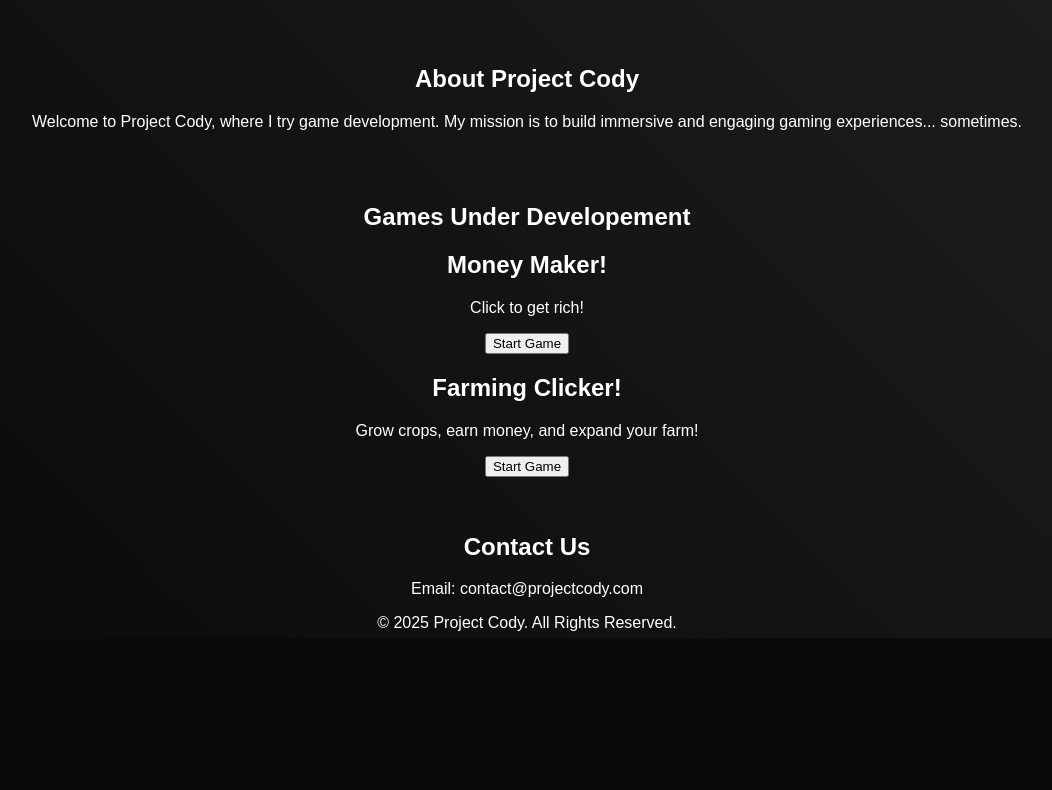
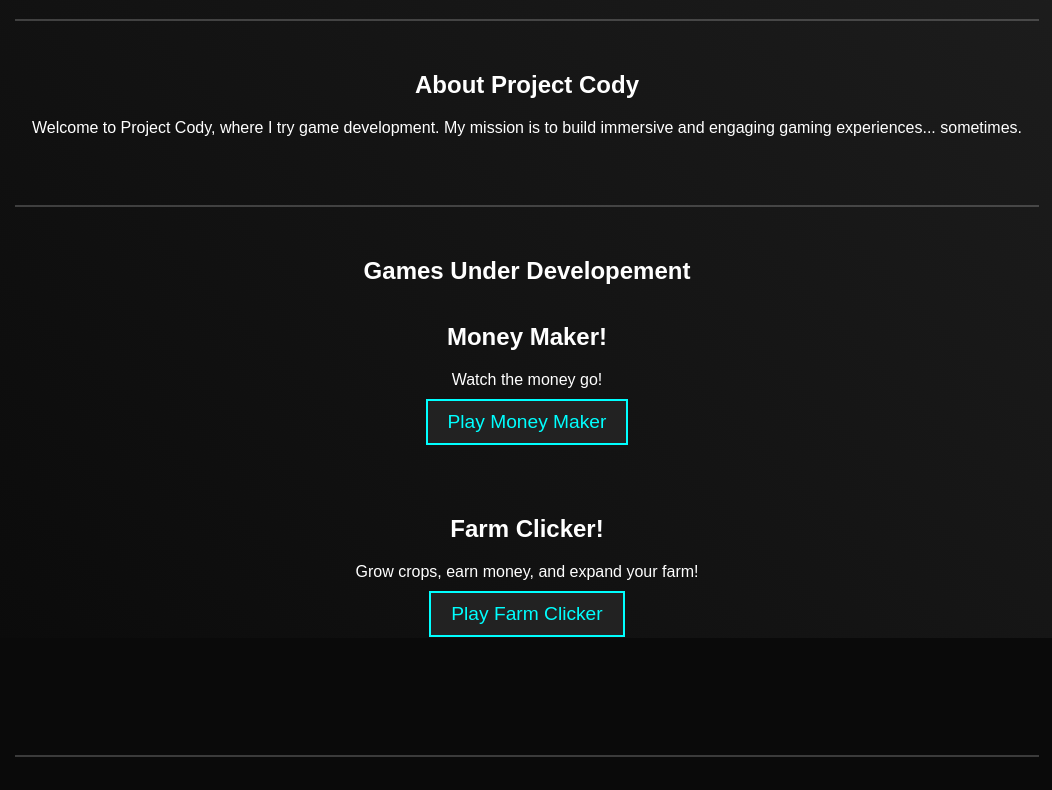
Before and after one commit to codygaffney/ProjectCody, a plain HTML site: page index.html in a window 1280 px wide. Shown: the part 162-952 px from the top of the page, without its empty margins (113-1165 px from the left). Before the commit the page ends 810 px from the top, so only its background shows below. Drawn offline with Linux system fonts and the light colour scheme.

Commit message:
changed some css to make the webpage clearer

```diff
--- a/index.html
+++ b/index.html
@@ -37,14 +37,17 @@
 
   <section id="features">
     <h1>Games Under Developement</h1>
+    <br>
+
     <h2>Money Maker!</h2>
-    <p>Click to get rich!</p>
-    <button onclick="location.href='moneymaker/index.html'">Start Game</button>
+    <p>Watch the money go!</p>
+    <button onclick="location.href='moneymaker/index.html'">Play Money Maker</button>
+    <br>
 
-    <h2>Farming Clicker!</h2>
+    <h2>Farm Clicker!</h2>
     <p>Grow crops, earn money, and expand your farm!</p>
+    <button onclick="location.href='farmingclicker/farmclicker.html'">Play Farm Clicker</button>
 
-    <button onclick="location.href='farmingclicker/farmclicker.html'">Start Game</button>
   </section>
   <br><br>
   <section id="contact">
--- a/styles.css
+++ b/styles.css
@@ -22,6 +22,23 @@ body {
 @keyframes backgroundAnimation {
     0% { background-position: 0 0; }
     100% { background-position: 100% 100%; }
+}
+
+h1, h2, p, button {
+    margin: 0;
+    padding: 10px 0;
+}
+
+button {
+    margin-bottom: 60px;
+}
+br + br {
+    display: block;
+    content: "";
+    margin: 40px auto;
+    width: 80%;
+    height: 2px;
+    background: rgba(255, 255, 255, 0.2);
 }
 
 h1.glitch {
@@ -92,3 +109,18 @@ nav ul li a:hover {
     from { width: 0; }
     to { width: 100%; }
 }
+
+button {
+    background: #222;
+    color: cyan;
+    border: 2px solid cyan;
+    padding: 10px 20px;
+    font-size: 1.2em;
+    cursor: pointer;
+    transition: 0.3s;
+}
+
+button:hover {
+    background: cyan;
+    color: #222;
+}
```
